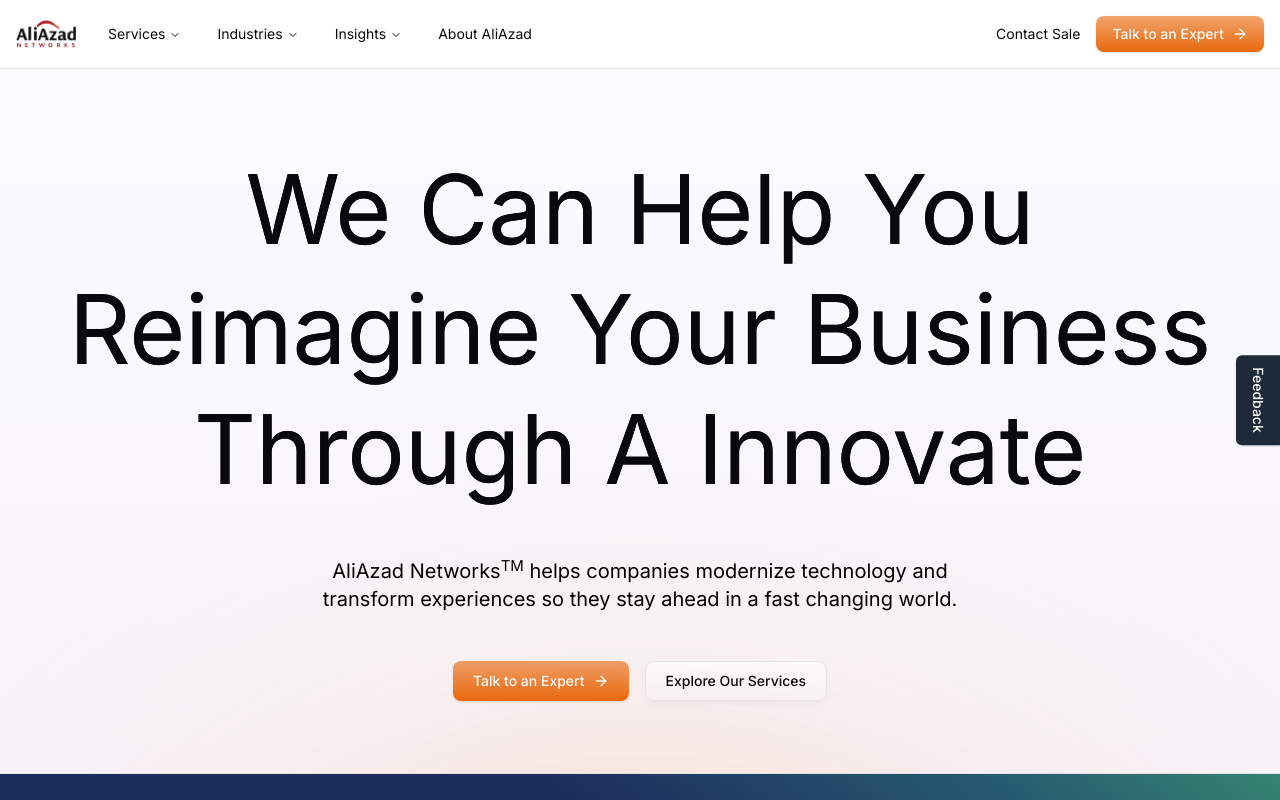
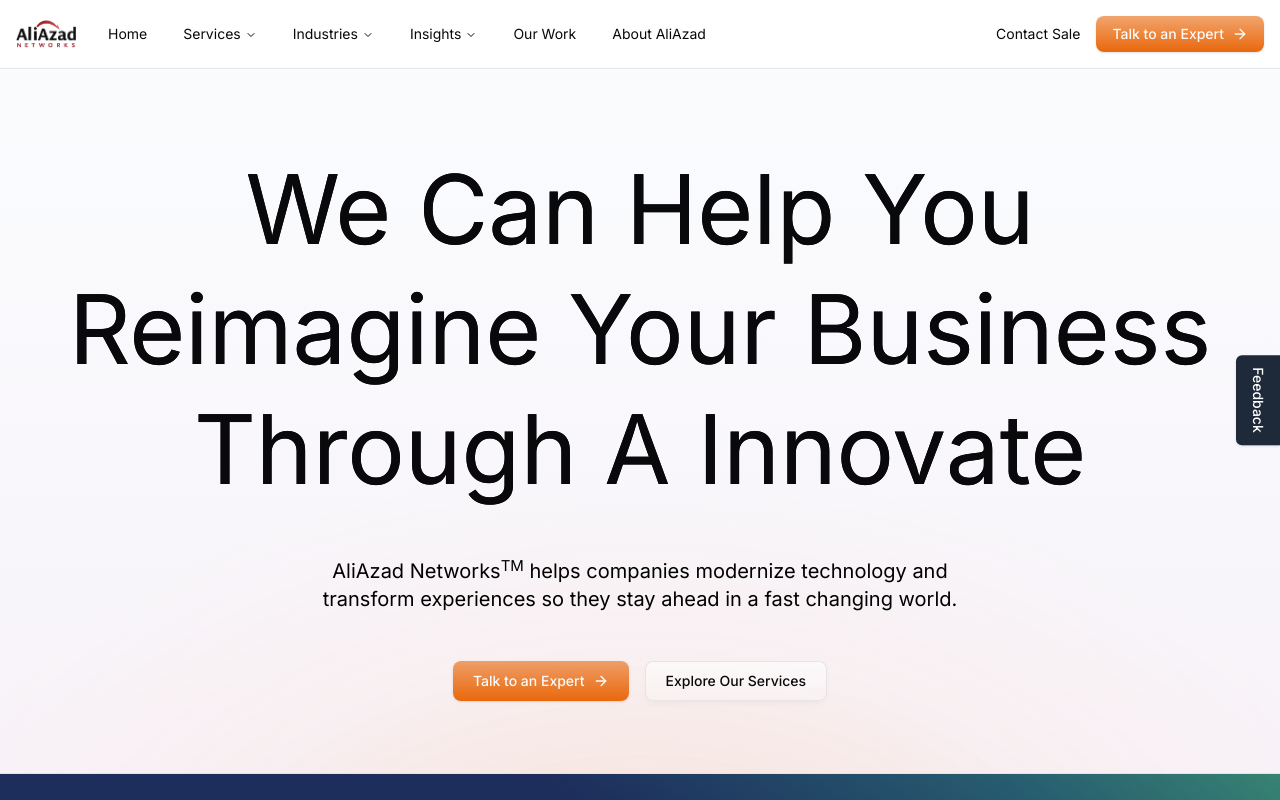
Before and after one commit to AliAzad-Networks/aliazadnetworks-website, a Next.js app in the folder launch-ui/: page / in a window 1280 px wide. Shown: the top 800 px of the page. Built offline with nearby package versions, Linux system fonts and the light colour scheme.

Commit message:
changed design

```diff
--- a/launch-ui/components/sections/shared/footer/default.tsx
+++ b/launch-ui/components/sections/shared/footer/default.tsx
@@ -68,10 +68,10 @@ export default function FooterSection({
     {
       title: "Resources",
       links: [
-        { text: "Blogs & News", href: siteConfig.page.ourwork },
+        { text: "Blogs & News", href: siteConfig.page.blog },
         { text: "Our Teams", href: siteConfig.page.team },
         { text: "Our Work", href: siteConfig.page.casestudies },
-        { text: "Explore Events", href: siteConfig.page.blog },
+        { text: "Explore Events", href: siteConfig.page.ourwork },
       ],
     },
     {
--- a/launch-ui/components/ui/navigation.tsx
+++ b/launch-ui/components/ui/navigation.tsx
@@ -49,6 +49,11 @@ interface NavigationProps {
 export default function Navigation({
   menuItems = [
     {
+      title: "Home",
+      isLink: true,
+      href: siteConfig.homeUrl,
+    },
+    {
       title: "Services",
       content: "default",
     },
@@ -59,6 +64,11 @@ export default function Navigation({
     {
       title: "Insights",
       content: "insights",
+    },
+    {
+      title: "Our Work",
+      isLink: true,
+      href: siteConfig.page.ourwork,
     },
     {
       title: "About AliAzad",
@@ -105,11 +115,6 @@ export default function Navigation({
     },
   ],
   insights = [
-    {
-      title: "Our Work",
-      href: siteConfig.page.ourwork,
-      description: "Explore our portfolio of projects showcasing our expertise and impact.",
-    },
     {
       title: "Our Team",
       href: siteConfig.page.team,
```
